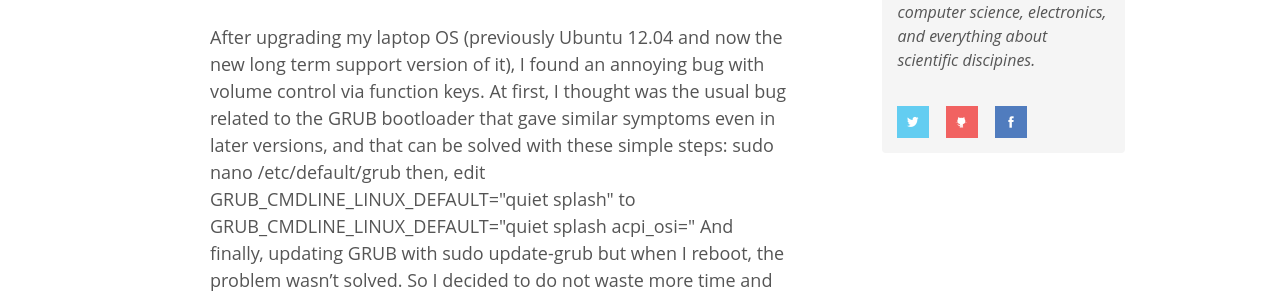
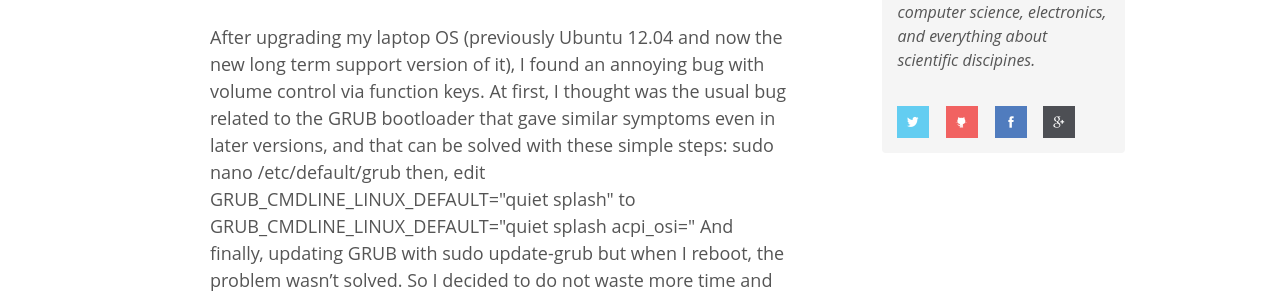
Before and after one commit to gsalvatori/salvatorigabriele.com, a Jekyll site: the page built from index.html, in a window 1280 px wide. Shown: the part 278-574 px from the top of the page. Built offline with Jekyll 4.4.1, drawn with Linux system fonts in a browser that asks for light colours; nearby versions of some CDN libraries; library files that are not in the unit come from our copies; Markdown is read by kramdown in place of the engine named in the settings.

Commit message:
Update default.html

```diff
--- a/_layouts/default.html
+++ b/_layouts/default.html
@@ -64,6 +64,7 @@
             <a href="https://twitter.com/_gsalvatori" target="_blank"><img src="/images/twitter.png" border="0" width="32" height="32" /></a>&nbsp;&nbsp;&nbsp;
             <a href="https://github.com/gsalvatori" target="_blank"><img src="/images/Github.png" border="0" width="32" height="32" /></a>&nbsp;&nbsp;&nbsp;
             <a href="https://www.facebook.com/salvatorigabriele" target="_blank"><img src="/images/facebook.png" border="0" width="32" height="32" /></a>&nbsp;&nbsp;&nbsp;
+            <a href="https://plus.google.com/+GabrieleSalvatori" target="_blank"><img src="/images/g+.png" border="0" width="32" height="32" /></a>&nbsp;&nbsp;&nbsp;
           </div>
 
 
```
